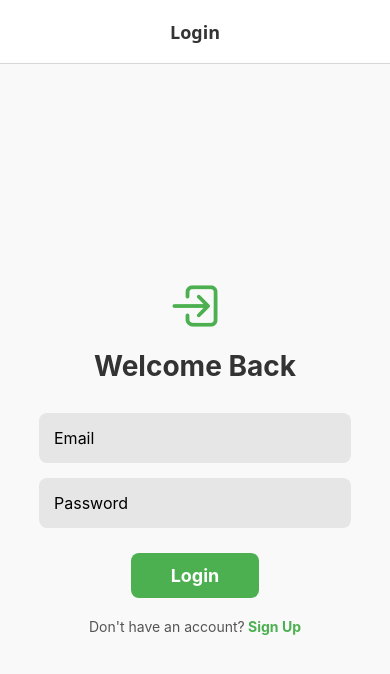
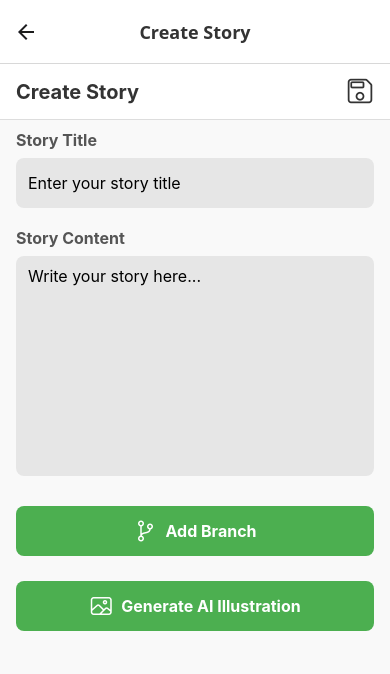
Before and after one commit to wqy7711/interactive-novel-platform, a React Native app in the folder my-app/: screen /Create in a window 390 px wide. Shown: the top 674 px of the page. Built offline with nearby package versions, Linux system fonts and the light colour scheme.

Commit message:
Added Writing Page

```diff
--- a/my-app/App.tsx
+++ b/my-app/App.tsx
@@ -5,6 +5,7 @@ import HomeScreen from './screens/HomeScreen';
 import LoginScreen from './screens/LoginScreen';
 import RegisterScreen from './screens/RegisterScreen';
 import ReadScreen from './screens/ReadScreen';
+import CreateScreen from './screens/CreateScreen';
 
 
 const Stack = createNativeStackNavigator();
@@ -40,6 +41,11 @@ export default function App() {
           component={ReadScreen}
           options={{ title: 'Read Story' }}
         />
+        <Stack.Screen
+          name="Create"
+          component={CreateScreen}
+          options={{ title: 'Create Story' }}
+        />
       </Stack.Navigator>
     </NavigationContainer>
   );
--- /dev/null
+++ b/my-app/screens/CreateScreen.tsx
@@ -0,0 +1,132 @@
+import React, { useState } from 'react';
+import { View, Text, TextInput, StyleSheet, SafeAreaView, TouchableOpacity, ScrollView } from 'react-native';
+import { Ionicons } from '@expo/vector-icons';
+
+export default function CreateScreen() {
+  const [title, setTitle] = useState('');
+  const [content, setContent] = useState('');
+
+  return (
+    <SafeAreaView style={styles.container}>
+      <View style={styles.header}>
+        <Text style={styles.headerText}>Create Story</Text>
+        <TouchableOpacity onPress={() => alert('Story saved!')}>
+          <Ionicons name="save-outline" size={28} color="#333" />
+        </TouchableOpacity>
+      </View>
+
+      <ScrollView contentContainerStyle={styles.scrollView}>
+        <View style={styles.inputSection}>
+          <Text style={styles.label}>Story Title</Text>
+          <TextInput
+            placeholder="Enter your story title"
+            style={styles.input}
+            value={title}
+            onChangeText={(text) => setTitle(text)}
+          />
+        </View>
+
+        <View style={styles.inputSection}>
+          <Text style={styles.label}>Story Content</Text>
+          <TextInput
+            placeholder="Write your story here..."
+            style={styles.textArea}
+            value={content}
+            onChangeText={(text) => setContent(text)}
+            multiline
+            numberOfLines={10}
+          />
+        </View>
+
+        <View style={styles.buttonContainer}>
+          <TouchableOpacity style={styles.button} onPress={() => alert('Add a new branch')}>
+            <Ionicons name="git-branch-outline" size={24} color="#fff" />
+            <Text style={styles.buttonText}>Add Branch</Text>
+          </TouchableOpacity>
+
+          <TouchableOpacity style={styles.button} onPress={() => alert('AI illustration generated!')}>
+            <Ionicons name="image-outline" size={24} color="#fff" />
+            <Text style={styles.buttonText}>Generate AI Illustration</Text>
+          </TouchableOpacity>
+        </View>
+      </ScrollView>
+    </SafeAreaView>
+  );
+}
+
+const styles = StyleSheet.create({
+  container: {
+    flex: 1,
+    backgroundColor: '#f9f9f9',
+  },
+  header: {
+    flexDirection: 'row',
+    justifyContent: 'space-between',
+    alignItems: 'center',
+    paddingHorizontal: 16,
+    paddingVertical: 12,
+    backgroundColor: '#ffffff',
+    elevation: 2,
+    borderBottomColor: '#ddd',
+    borderBottomWidth: 1,
+  },
+  headerText: {
+    fontSize: 20,
+    fontWeight: 'bold',
+    color: '#333',
+  },
+  scrollView: {
+    flexGrow: 1,
+    paddingHorizontal: 16,
+    paddingTop: 10,
+    paddingBottom: 20,
+  },
+  inputSection: {
+    marginBottom: 20,
+  },
+  label: {
+    fontSize: 16,
+    fontWeight: 'bold',
+    marginBottom: 8,
+    color: '#555',
+  },
+  input: {
+    height: 50,
+    backgroundColor: '#e6e6e6',
+    borderRadius: 8,
+    paddingHorizontal: 12,
+    fontSize: 16,
+  },
+  textArea: {
+    backgroundColor: '#e6e6e6',
+    borderRadius: 8,
+    paddingHorizontal: 12,
+    paddingVertical: 10,
+    fontSize: 16,
+    textAlignVertical: 'top',
+  },
+  buttonContainer: {
+    flexDirection: 'column',
+    justifyContent: 'center',
+    alignItems: 'center',
+    marginTop: 10,
+    gap: 15,
+  },
+  button: {
+    flexDirection: 'row',
+    alignItems: 'center',
+    backgroundColor: '#4CAF50',
+    paddingVertical: 12,
+    paddingHorizontal: 16,
+    borderRadius: 8,
+    marginBottom: 10,
+    width: '100%',
+    justifyContent: 'center',
+  },
+  buttonText: {
+    color: '#fff',
+    fontSize: 16,
+    fontWeight: 'bold',
+    marginLeft: 8,
+  },
+});
```
